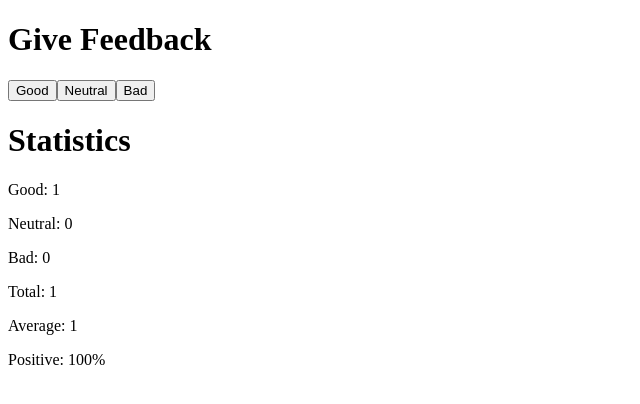
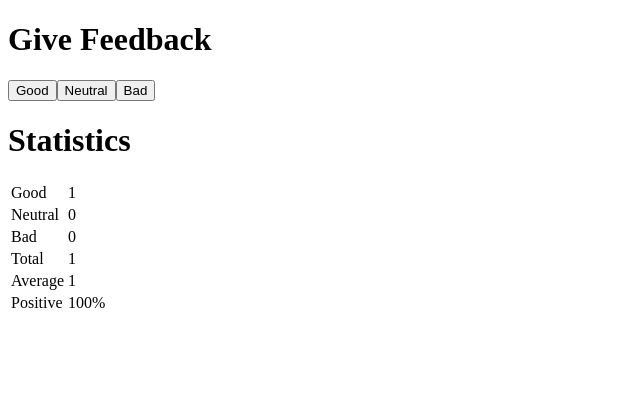
Before and after one commit to adriencyberspace/full-stack-open, a React (Create React App) app in the folder part1/unicafe/: page / in a window 1280 px wide. Both pictures are taken after a click on the button "Good". Shown: the top 404 px of the page, without its empty margins (0-640 px from the left). Built offline with nearby package versions, Linux system fonts and the light colour scheme.

Commit message:
1.11 unicafe completion

```diff
--- a/part1/unicafe/src/App.js
+++ b/part1/unicafe/src/App.js
@@ -3,7 +3,10 @@
 const Statistic = (props) => {
 
   return (
-    <p>{props.text}: {props.value}</p>
+    <tr>
+      <td>{props.text}</td>
+      <td>{props.value}</td>
+    </tr>
   )
 }
 
@@ -18,12 +21,15 @@
 
   return (
     <div>
+      <table>
         <Statistic text="Good" value={props.statistics.good} />
         <Statistic text="Neutral" value={props.statistics.neutral} />
         <Statistic text="Bad" value={props.statistics.bad} />
         <Statistic text="Total" value={props.statistics.total} />
         <Statistic text="Average" value={props.statistics.average} />
         <Statistic text="Positive" value={props.statistics.positive} />
+      </table>
+
     </div>
   )
 }
```
Lines whose indentation alone changed are shown as unchanged.
